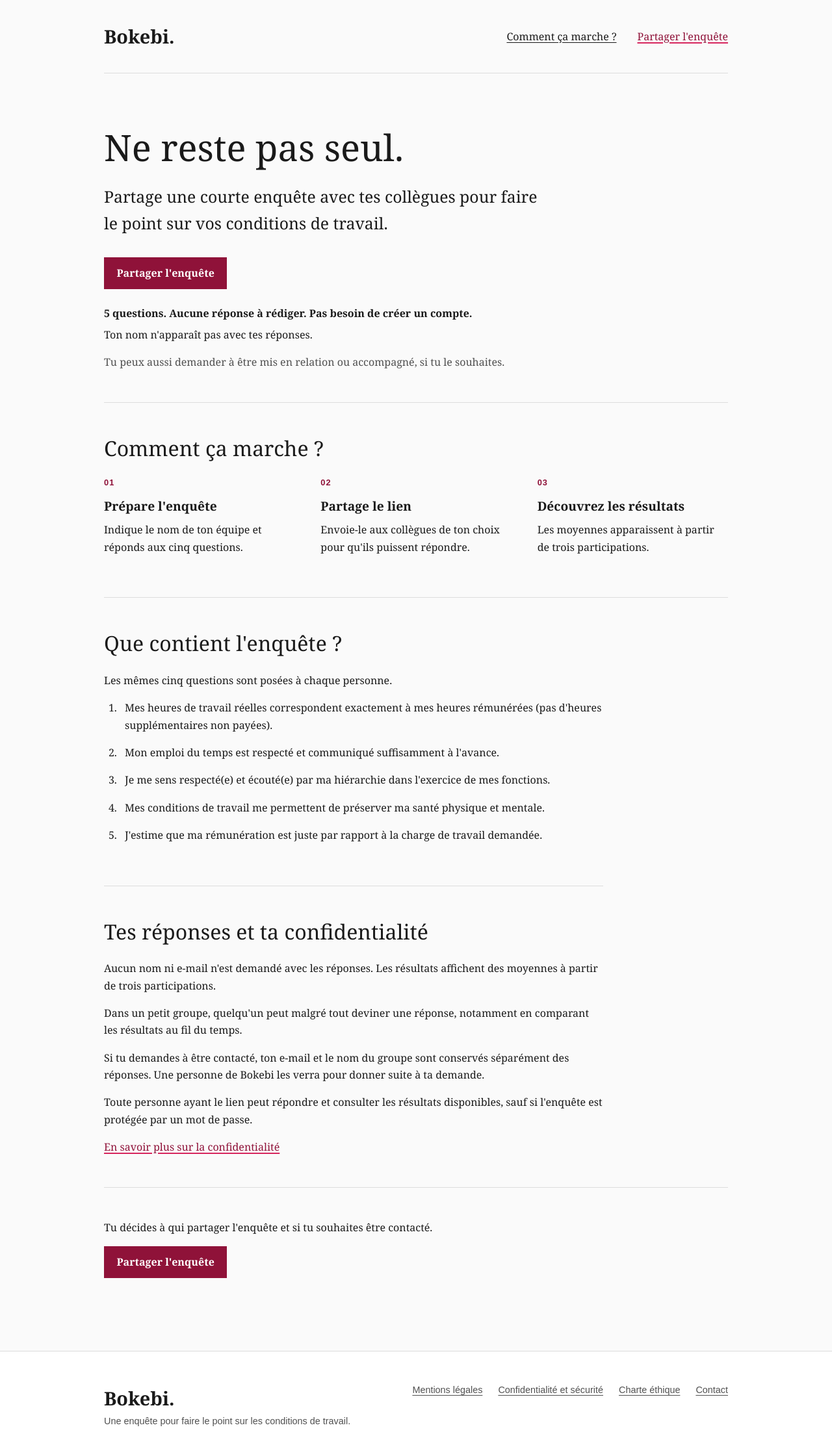
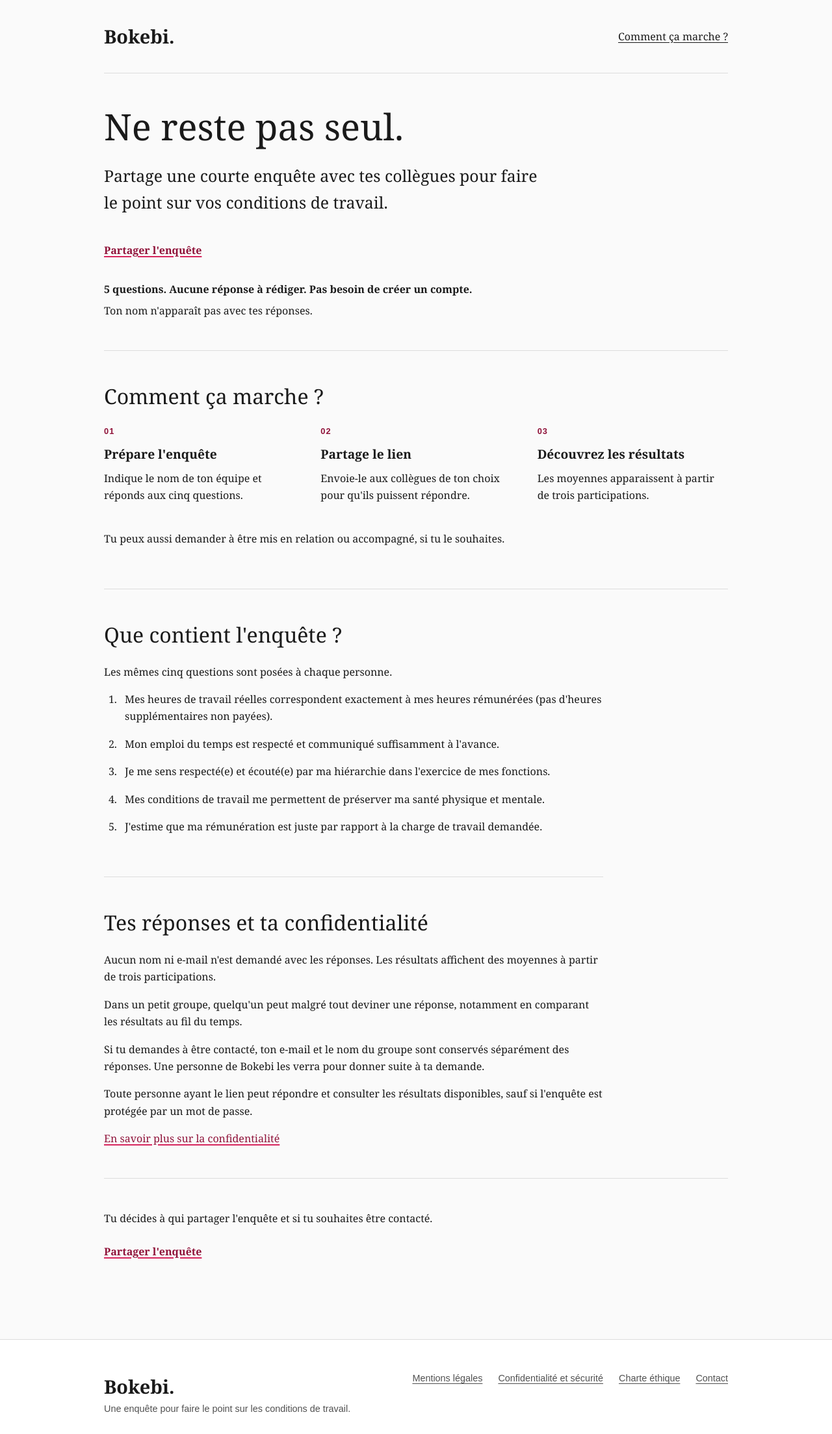
Before and after one commit to jafty/bokebi, a Django app: page / in a window 1280 px wide. Shown: the top 2207 px of the page at 65% size. Run offline with Django 5.2, Linux system fonts and the light colour scheme.

Commit message:
Refine homepage CTA and first-screen layout

```diff
--- a/static/css/bokebi.css
+++ b/static/css/bokebi.css
@@ -8,6 +8,7 @@ button { cursor: pointer; }
 :focus-visible { outline: 3px solid #a91343; outline-offset: 3px; }
 .site-container { width: min(100% - 3rem, 60rem); margin: 0 auto; min-height: 70vh; }
 .site-nav { display: flex; align-items: center; justify-content: space-between; gap: 2rem; padding: 2rem 0; border-bottom: 1px solid #ddd; margin-bottom: 4rem; }
+.home-page .site-nav { margin-bottom: 2rem; }
 .brand, .footer-brand { font-size: 1.8rem; font-weight: 600; text-decoration: none; }
 .nav-links { display: flex; align-items: center; gap: 2rem; }
 .nav-links a { font-size: 1rem; }
@@ -20,14 +21,16 @@ h3 { font-size: 1.2rem; font-weight: 600; margin-bottom: .5rem; }
 p { margin-bottom: 1rem; }
 .hero { max-width: 46rem; padding: 1rem 0 2rem; }
 .hero-intro { font-size: clamp(1.2rem, 2.7vw, 1.55rem); max-width: 42rem; margin-bottom: 2rem; }
-.primary-button, .secondary-button, .copy-row button { display: inline-block; padding: .8rem 1.15rem; border: 1px solid #8f1239; background: #8f1239; color: white; text-decoration: none; font-weight: 600; line-height: 1.35; }
-.primary-button:hover { color: white; background: #64102b; }
+.primary-button { display: inline-flex; align-items: center; min-height: 2.75rem; padding: .25rem 0; border: 0; background: transparent; color: #8f1239; text-decoration: underline; text-decoration-color: #d7265e; text-decoration-thickness: 2px; text-underline-offset: .2em; font-weight: 600; line-height: 1.35; }
+.primary-button:hover { color: #64102b; text-decoration-thickness: 3px; }
+.secondary-button, .copy-row button { display: inline-block; padding: .8rem 1.15rem; border: 1px solid #8f1239; font-weight: 600; line-height: 1.35; }
 .secondary-button, .copy-row button { background: transparent; color: #8f1239; }
 .secondary-button:hover, .copy-row button:hover { background: #fff2f6; }
 .hero-facts { font-weight: 600; margin: 1.5rem 0 .4rem; }
 .muted, .field-help { color: #505050; }
 .page-section { border-top: 1px solid #ddd; padding: 3rem 0; }
 .steps { display: grid; grid-template-columns: repeat(3, 1fr); gap: 2.5rem; }
+.steps + p { margin-top: 1.5rem; }
 .step-number, .eyebrow { color: #8f1239; font: 600 .8rem/1.5 sans-serif; letter-spacing: .08em; text-transform: uppercase; }
 .step-number { display: block; margin-bottom: .65rem; }
 .questions-preview ol { padding-left: 1.5rem; max-width: 48rem; }
@@ -74,4 +77,4 @@ progress { width: 100%; max-width: 25rem; height: .65rem; accent-color: #8f1239;
 .footer-credit { border-top: 1px solid #ddd; margin-top: 2rem; padding-top: 1.5rem; font-size: .8rem; }
 .footer-credit a { margin-left: 1rem; }
 [hidden] { display: none !important; }
-@media (max-width: 600px) { .site-container { width: calc(100% - 2rem); } .site-nav { margin-bottom: 2.5rem; padding: 1.3rem 0; gap: 1rem; } .nav-links { gap: 1rem; } .nav-links a:first-child { display: none; } .steps { grid-template-columns: 1fr; gap: 1.5rem; } .page-section { padding: 2rem 0; } .copy-row { flex-direction: column; } .footer-inner { flex-direction: column; } .footer-credit a { display: block; margin: .5rem 0 0; } }
+@media (max-width: 600px) { .site-container { width: calc(100% - 2rem); } .site-nav { margin-bottom: 2.5rem; padding: 1.3rem 0; gap: 1rem; } .home-page .site-nav { margin-bottom: 1.25rem; padding: 1rem 0; } .nav-links { gap: 1rem; } .nav-links .nav-how { display: none; } .home-page .nav-links .nav-how { display: block; } .hero { padding: .5rem 0 1rem; } .hero h1 { margin-bottom: 1rem; } .hero-intro { margin-bottom: 1rem; } .hero-facts { margin-top: .8rem; } .steps { grid-template-columns: 1fr; gap: 1.5rem; } .page-section { padding: 2rem 0; } .copy-row { flex-direction: column; } .footer-inner { flex-direction: column; } .footer-credit a { display: block; margin: .5rem 0 0; } }
--- a/templates/base.html
+++ b/templates/base.html
@@ -2,8 +2,8 @@
 <html lang="fr"><head><meta charset="utf-8"><meta name="viewport" content="width=device-width,initial-scale=1">
 <title>{% block title %}Bokebi | Enquête sur les conditions de travail{% endblock %}</title>
 <link rel="stylesheet" href="{% static 'css/bokebi.css' %}"></head>
-<body><div class="site-container">
-<nav class="site-nav"><a class="brand" href="{% url 'home' %}">Bokebi.</a><div class="nav-links"><a href="{% url 'home' %}#how-it-works">Comment ça marche ?</a><a class="text-link" href="{% url 'create' %}">Partager l'enquête</a></div></nav>
+<body class="{% block body_class %}{% endblock %}"><div class="site-container">
+<nav class="site-nav"><a class="brand" href="{% url 'home' %}">Bokebi.</a><div class="nav-links"><a class="nav-how" href="{% url 'home' %}#how-it-works">Comment ça marche ?</a>{% block nav_action %}<a class="text-link" href="{% url 'create' %}">Partager l'enquête</a>{% endblock %}</div></nav>
 <main>{% block content %}{% endblock %}</main></div>
 <footer class="site-footer"><div class="footer-inner"><div><a class="footer-brand" href="{% url 'home' %}">Bokebi.</a><p>Une enquête pour faire le point sur les conditions de travail.</p></div><nav aria-label="Informations"><a href="{% url 'information-page' 'legal' %}">Mentions légales</a><a href="{% url 'information-page' 'privacy' %}">Confidentialité et sécurité</a><a href="{% url 'information-page' 'ethics' %}">Charte éthique</a><a href="{% url 'information-page' 'contact' %}">Contact</a></nav></div><div class="footer-credit">© 2026 Bokebi. <a href="https://www.japhet-stmn.fr" target="_blank" rel="noopener noreferrer">Conçu par un développeur web indépendant</a></div></footer>
 <script src="{% static 'js/bokebi.js' %}" defer></script></body></html>
--- a/templates/home.html
+++ b/templates/home.html
@@ -1,4 +1,6 @@
 {% extends 'base.html' %}
+{% block body_class %}home-page{% endblock %}
+{% block nav_action %}{% endblock %}
 {% block content %}
 <section class="hero">
   <h1>Ne reste pas seul.</h1>
@@ -6,7 +8,6 @@
   <a class="primary-button" href="{% url 'create' %}">Partager l'enquête</a>
   <p class="hero-facts">5 questions. Aucune réponse à rédiger. Pas besoin de créer un compte.</p>
   <p>Ton nom n'apparaît pas avec tes réponses.</p>
-  <p class="muted">Tu peux aussi demander à être mis en relation ou accompagné, si tu le souhaites.</p>
 </section>
 <section id="how-it-works" class="page-section">
   <h2>Comment ça marche ?</h2>
@@ -15,6 +16,7 @@
     <div><span class="step-number">02</span><h3>Partage le lien</h3><p>Envoie-le aux collègues de ton choix pour qu'ils puissent répondre.</p></div>
     <div><span class="step-number">03</span><h3>Découvrez les résultats</h3><p>Les moyennes apparaissent à partir de trois participations.</p></div>
   </div>
+  <p>Tu peux aussi demander à être mis en relation ou accompagné, si tu le souhaites.</p>
 </section>
 <section class="page-section questions-preview">
   <h2>Que contient l'enquête ?</h2>
```
